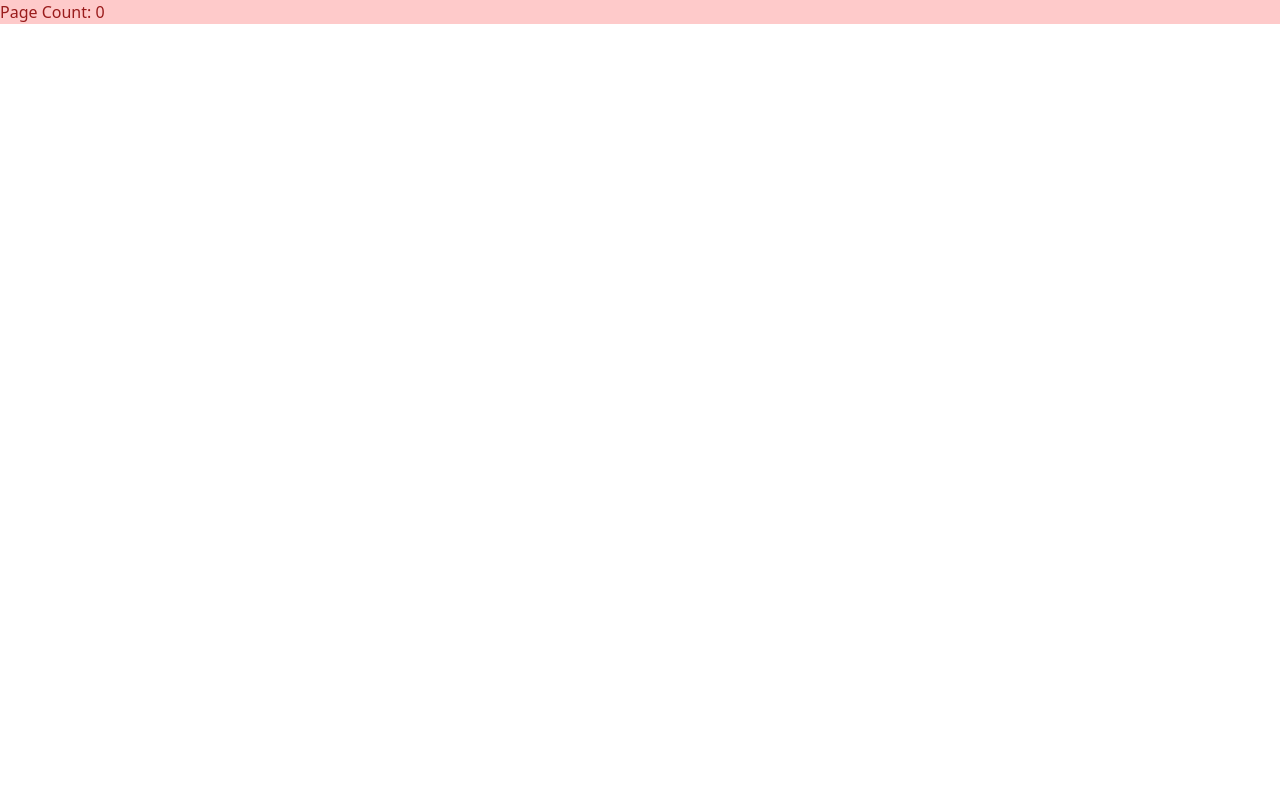
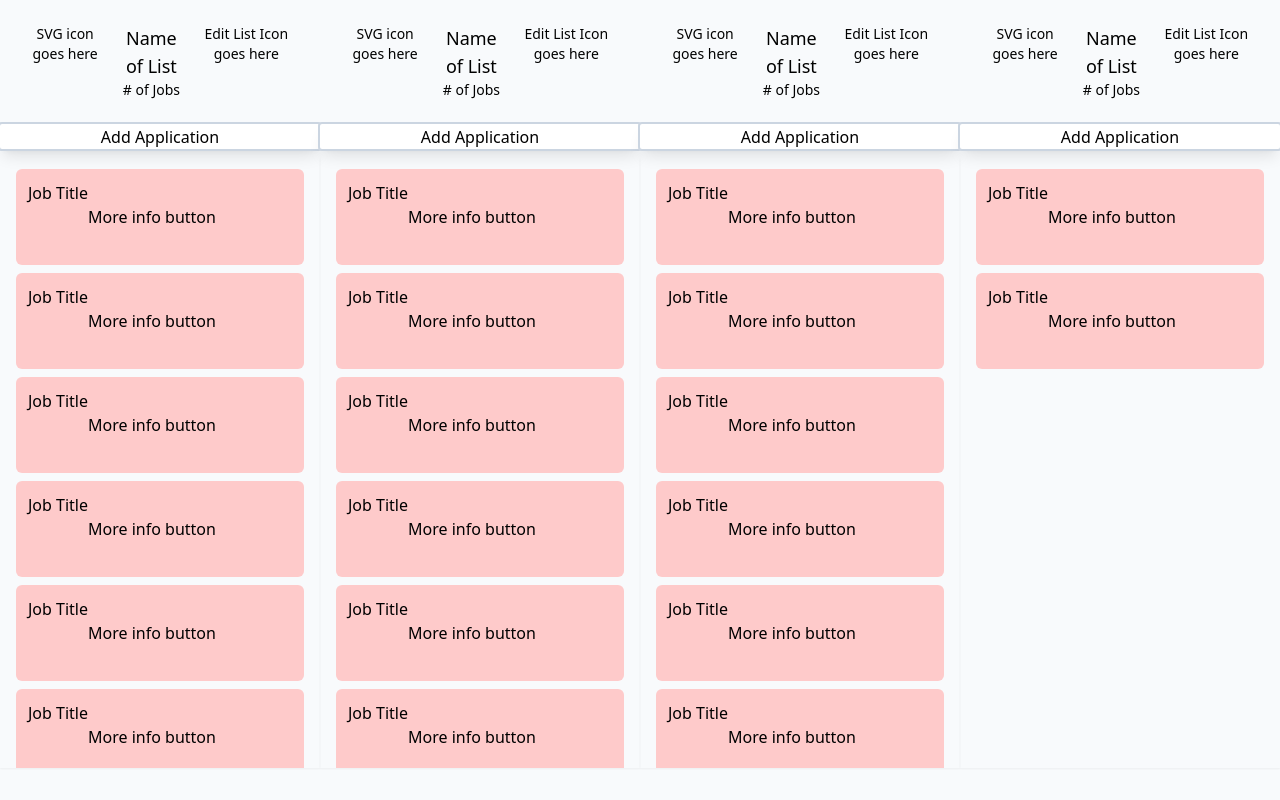
Before and after one commit to rslosch/jobkanban-app, a React (Create React App) app in the folder client/: page / in a window 1280 px wide. Built offline with nearby package versions, Linux system fonts and the light colour scheme; no server answers.

Commit message:
Prelim styling

```diff
--- a/client/src/App.jsx
+++ b/client/src/App.jsx
@@ -1,17 +1,12 @@
 import { useState, useEffect } from "react";
+import Board from "./Board.jsx"
 
 function App() {
-  const [count, setCount] = useState(0);
-
-  useEffect(() => {
-    fetch("/hello")
-      .then((r) => r.json())
-      .then((data) => setCount(data.count));
-  }, []);
+// Logic goes here
 
   return (
-    <div className="text-red-800 bg-red-200">
-      <h1>Page Count: {count}</h1>
+    <div>
+      <Board />
     </div>
   );
 }
--- /dev/null
+++ b/client/src/ApplicationCard.jsx
@@ -0,0 +1,12 @@
+import React from 'react'
+
+function ApplicationCard() {
+  return (
+    <div className="flex flex-shrink-0 rounded-md h-24 w-72 bg-red-200 my-1 mx-2 p-3">
+        <div>Job Title</div>
+        <button> More info button</button>
+    </div>
+  )
+}
+
+export default ApplicationCard
--- /dev/null
+++ b/client/src/Board.jsx
@@ -0,0 +1,12 @@
+import React from 'react';
+import List from './List'
+
+const Board = () => {
+  return (
+    <div className="flex bg-slate-50 h-screen w-screen">
+      <List />
+    </div>
+  )
+}
+
+export default Board;
--- /dev/null
+++ b/client/src/List.jsx
@@ -0,0 +1,96 @@
+import React from 'react'
+import ApplicationCard from './ApplicationCard'
+
+function List() {
+  return (
+    <>
+    <div className="flex flex-col items-center w-full md:w-1/2 mb-8">
+
+        <div className="flex flex-shrink-0 flex-grow-0 p-6">
+            <div className='text-sm text-center'>SVG icon goes here</div>
+            <div className="flex flex-col">
+                <div className='text-lg text-center px-4 hover:bg-slate-300'> Name of List</div>
+                <div className='text-sm text-center'># of Jobs</div>
+            </div>
+            <div className='text-sm text-center'>Edit List Icon goes here</div>
+        </div>
+        <button className='bg-white w-80 h-8 rounded-sm shadow-lg ring-2 ring-slate-300'> Add Application</button>
+
+        <div className="flex flex-col items-center justify-start shadow-sm mt-2 p-2 h-full w-full overflow-scroll">
+            <ApplicationCard />
+            <ApplicationCard />
+            <ApplicationCard />
+            <ApplicationCard />
+            <ApplicationCard />
+            <ApplicationCard />
+        </div>
+    </div>
+    <div className="flex flex-col items-center w-full md:w-1/2 mb-8">
+
+        <div className="flex flex-shrink-0 flex-grow-0 p-6">
+            <div className='text-sm text-center'>SVG icon goes here</div>
+            <div className="flex flex-col">
+                <div className='text-lg text-center px-4 hover:bg-slate-300'> Name of List</div>
+                <div className='text-sm text-center'># of Jobs</div>
+            </div>
+            <div className='text-sm text-center'>Edit List Icon goes here</div>
+        </div>
+        <button className='bg-white w-80 h-8 rounded-sm shadow-lg ring-2 ring-slate-300'> Add Application</button>
+
+        <div className="flex flex-col items-center justify-start shadow-sm mt-2 p-2 h-full w-full overflow-scroll">
+            <ApplicationCard />
+            <ApplicationCard />
+            <ApplicationCard />
+            <ApplicationCard />
+            <ApplicationCard />
+            <ApplicationCard />
+        </div>
+    </div>
+    <div className="flex flex-col items-center w-full md:w-1/2 mb-8">
+
+        <div className="flex flex-shrink-0 flex-grow-0 p-6">
+            <div className='text-sm text-center'>SVG icon goes here</div>
+            <div className="flex flex-col">
+                <div className='text-lg text-center px-4 hover:bg-slate-300'> Name of List</div>
+                <div className='text-sm text-center'># of Jobs</div>
+            </div>
+            <div className='text-sm text-center'>Edit List Icon goes here</div>
+        </div>
+        <button className='bg-white w-80 h-8 rounded-sm shadow-lg ring-2 ring-slate-300'> Add Application</button>
+
+        <div className="flex flex-col items-center justify-start shadow-sm mt-2 p-2 h-full w-full overflow-scroll">
+            <ApplicationCard />
+            <ApplicationCard />
+            <ApplicationCard />
+            <ApplicationCard />
+            <ApplicationCard />
+            <ApplicationCard />
+            <ApplicationCard />
+            <ApplicationCard />
+            <ApplicationCard />
+            <ApplicationCard />
+            <ApplicationCard />
+        </div>
+    </div>
+    <div className="flex flex-col items-center w-full md:w-1/2 mb-8">
+
+        <div className="flex flex-shrink-0 flex-grow-0 p-6">
+            <div className='text-sm text-center'>SVG icon goes here</div>
+            <div className="flex flex-col">
+                <div className='text-lg text-center px-4 hover:bg-slate-300'> Name of List</div>
+                <div className='text-sm text-center'># of Jobs</div>
+            </div>
+            <div className='text-sm text-center'>Edit List Icon goes here</div>
+        </div>
+        <button className='bg-white w-80 h-8 rounded-sm shadow-lg ring-2 ring-slate-300'> Add Application</button>
+
+        <div className="flex flex-col items-center justify-start shadow-sm mt-2 p-2 h-full w-full overflow-scroll">
+            <ApplicationCard />
+            <ApplicationCard />
+        </div>
+    </div>
+  </>
+  )
+}
+
+export default List
```
Also changed, not shown: 1 other file (tests, documents, lock files or other folders).
